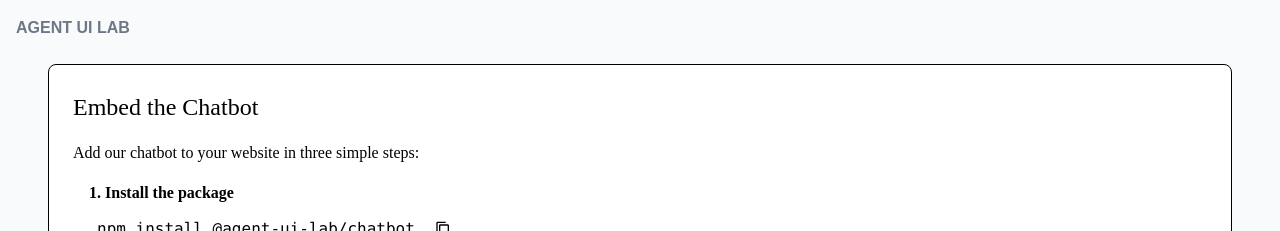
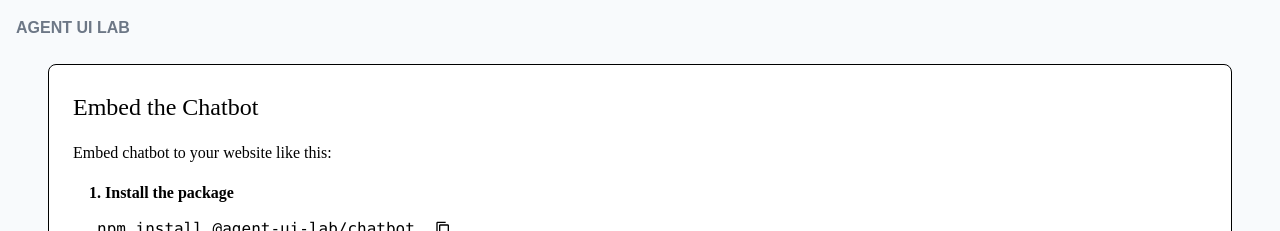
Before and after one commit to davemelk100/chatbot-agent-ui, a React (Vite) app: page / in a window 1280 px wide. Shown: the top 231 px of the page. Built offline with nearby package versions, Linux system fonts and the light colour scheme; no server answers; a web font is replaced by a local one.

Commit message:
embed chat info

```diff
--- a/src/components/EmbedInstructions.tsx
+++ b/src/components/EmbedInstructions.tsx
@@ -57,7 +57,7 @@ export default function EmbedInstructions() {
         </Heading>
 
         <Text fontSize="sm" fontFamily="Avenir">
-          Add our chatbot to your website in three simple steps:
+          Embed chatbot to your website like this:
         </Text>
 
         <VStack align="stretch" spacing={3} pl={4}>
```
